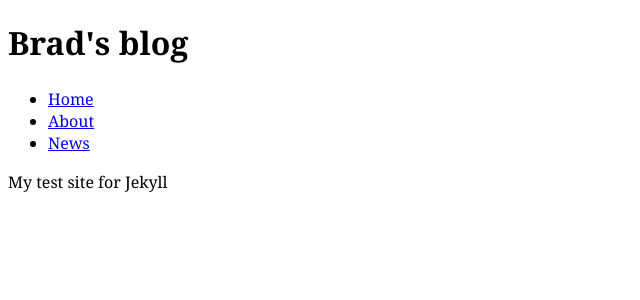
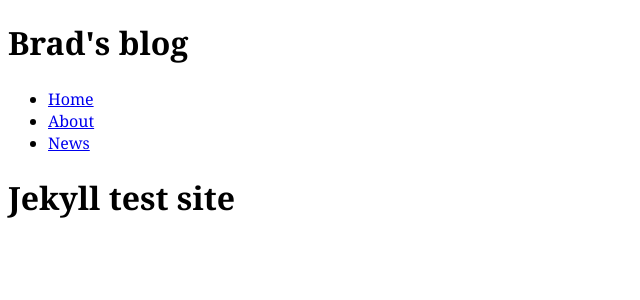
Before and after one commit to arquebus257WeaMag/Brads_blog, a Jekyll site: the page built from index.html, in a window 1280 px wide. Shown: the top 300 px of the page, without its empty margins (0-640 px from the left). Built offline with Jekyll 4.4.1, drawn with Linux system fonts in a browser that asks for light colours.

Commit message:
try to fix highlighting

```diff
--- a/index.html
+++ b/index.html
@@ -2,4 +2,4 @@
 layout: default
 ---
 
-<p>My test site for Jekyll</p>
+<h1>Jekyll test site</h1>
```
Also changed, not shown: 1 other file.
